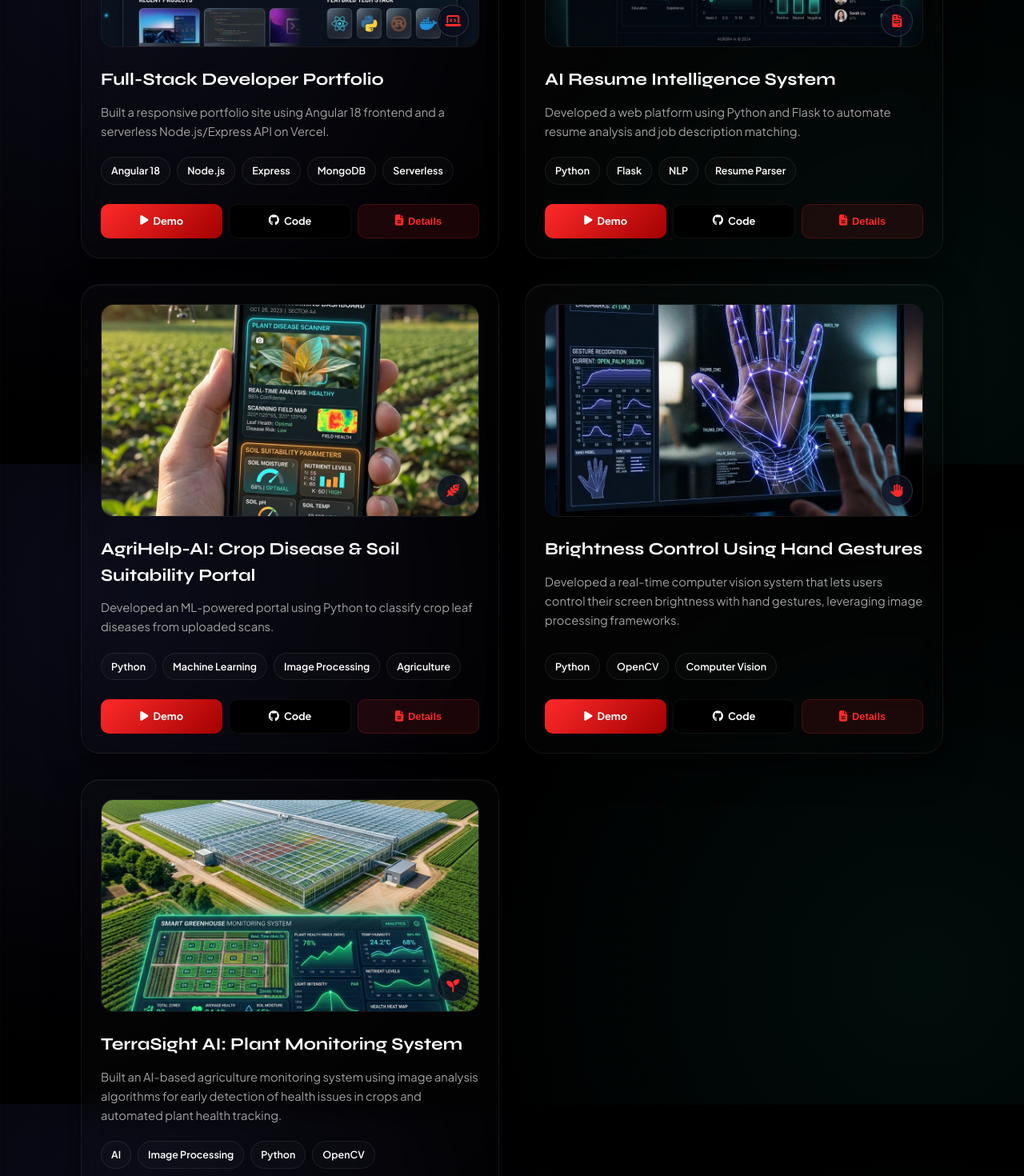
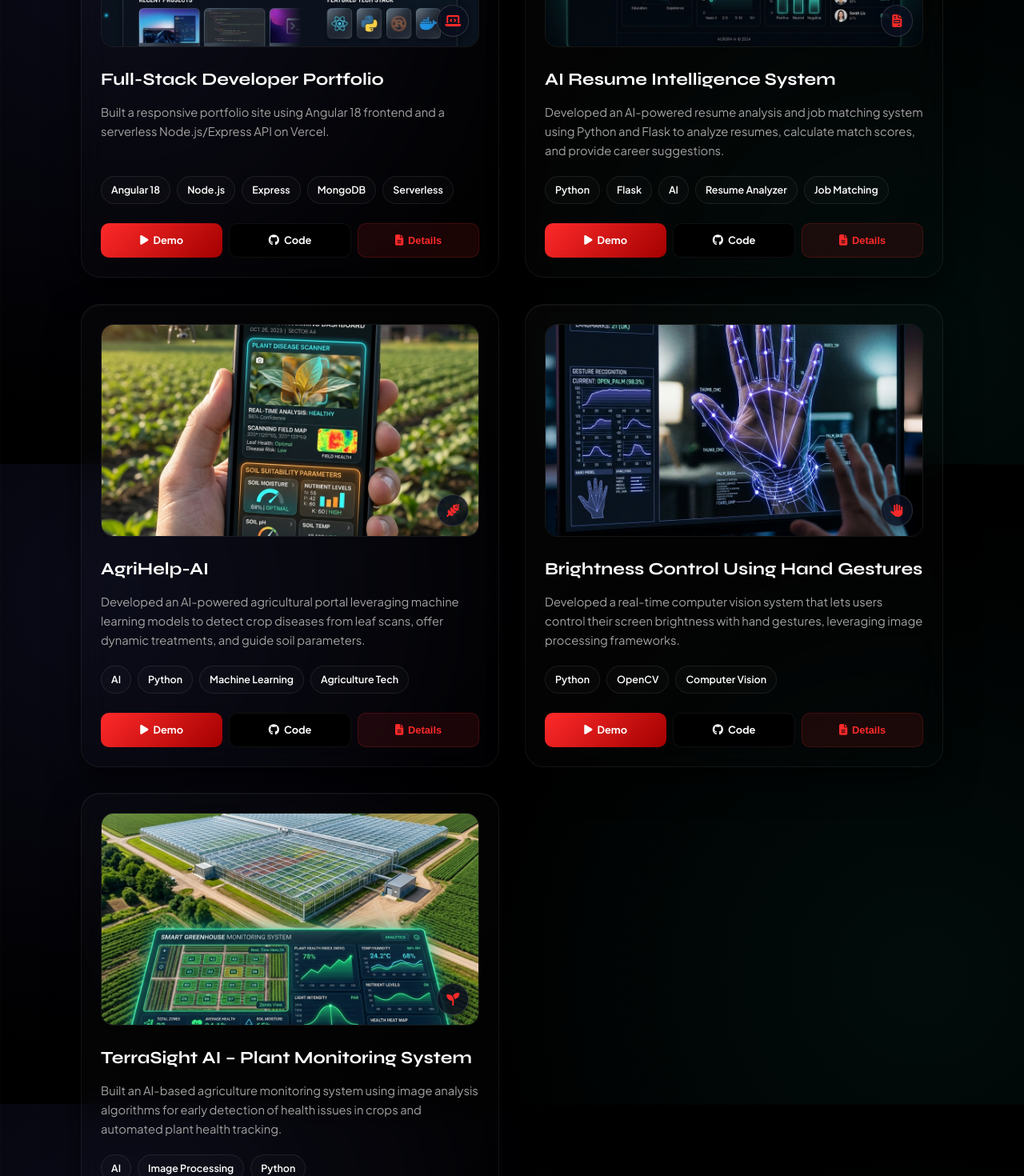
Before and after one commit to uTharun23/tharun-portfolio, an Angular app in the folder portfolio-v2/client/: page / in a window 1280 px wide. Shown: the part 3420-4890 px from the top of the page at 80% size. Built offline with nearby package versions, Linux system fonts and the light colour scheme.

Commit message:
Refine projects list to keep original descriptions, only adding the new portfolio project card

```diff
--- a/portfolio-v2/client/src/app/features/projects/projects.ts
+++ b/portfolio-v2/client/src/app/features/projects/projects.ts
@@ -27,18 +27,18 @@ export class Projects {
       id: 'resume-intel',
       title: 'AI Resume Intelligence System',
       iconClass: 'fa-solid fa-file-invoice',
-      description: 'Developed a web platform using Python and Flask to automate resume analysis and job description matching.',
-      tags: ['Python', 'Flask', 'NLP', 'Resume Parser'],
+      description: 'Developed an AI-powered resume analysis and job matching system using Python and Flask to analyze resumes, calculate match scores, and provide career suggestions.',
+      tags: ['Python', 'Flask', 'AI', 'Resume Analyzer', 'Job Matching'],
       demoUrl: 'https://ai-resume-intelligence-system-alpha.vercel.app/',
       githubUrl: 'https://github.com/uTharun23/Ai-resume-intelligence-system',
       imgUrl: 'images/projects/resume_intel.png'
     },
     {
       id: 'agrihelp-ai',
-      title: 'AgriHelp-AI: Crop Disease & Soil Suitability Portal',
+      title: 'AgriHelp-AI',
       iconClass: 'fa-solid fa-wheat-awn',
-      description: 'Developed an ML-powered portal using Python to classify crop leaf diseases from uploaded scans.',
-      tags: ['Python', 'Machine Learning', 'Image Processing', 'Agriculture'],
+      description: 'Developed an AI-powered agricultural portal leveraging machine learning models to detect crop diseases from leaf scans, offer dynamic treatments, and guide soil parameters.',
+      tags: ['AI', 'Python', 'Machine Learning', 'Agriculture Tech'],
       demoUrl: 'https://agri-help-ai.vercel.app/',
       githubUrl: 'https://github.com/uTharun23/AgriHelp-AI',
       imgUrl: 'images/projects/agrihelp_ai.png'
@@ -55,10 +55,10 @@ export class Projects {
     },
     {
       id: 'terrasight',
-      title: 'TerraSight AI: Plant Monitoring System',
+      title: 'TerraSight AI – Plant Monitoring System',
       iconClass: 'fa-solid fa-seedling',
       description: 'Built an AI-based agriculture monitoring system using image analysis algorithms for early detection of health issues in crops and automated plant health tracking.',
-      tags: ['AI', 'Image Processing', 'Python', 'OpenCV'],
+      tags: ['AI', 'Image Processing', 'Python'],
       demoUrl: 'https://terra-sight-ai-3zns.vercel.app/',
       githubUrl: 'https://github.com/uTharun23/terra-sight-ai',
       imgUrl: 'images/projects/terrasight.png'
@@ -93,13 +93,13 @@ export class Projects {
     },
     'resume-intel': {
       title: 'AI Resume Intelligence System',
-      category: 'AI & Backend Development',
-      description: 'An advanced applicant tracking and analysis suite designed to analyze candidate resumes against job descriptions. Powered by a Flask backend and Python parsing engines, it scans files, maps competencies, and returns matching scores.',
+      category: 'AI & Full-Stack Development',
+      description: 'An advanced, intelligent applicant tracking and analysis suite designed to bridge the gap between candidate qualifications and technical recruiters\' needs. Powered by a Flask backend and Python parsing engines, it scans files, maps competencies, and returns rich visual insights.',
       features: [
-        'Advanced semantic parsing for PDF and DOCX files',
-        'NLP-driven competency matching scores for tech stack listings',
+        'Advanced PDF/DOCX parsing and semantic layout mapping',
+        'NLP-driven competency matching scores for standard tech listings',
         'Visual feedback dashboard showing key missing concepts/skills',
-        'Automated recommendations for professional update categories'
+        'Automated suggestions for professional portfolio updates'
       ],
       architecture: `
         <div class="arch-diagram">
@@ -107,27 +107,27 @@ export class Projects {
           <div class="arch-arrow"><i class="fa-solid fa-arrow-down"></i> Uploader</div>
           <div class="arch-node server">Flask Core Engine (Python)</div>
           <div class="arch-arrow"><i class="fa-solid fa-arrows-left-right"></i> NLP Matching</div>
-          <div class="arch-node ai">AI Competency Mapper & Score</div>
+          <div class="arch-node ai">AI Competency Mapper & score</div>
         </div>
       `
     },
-    'agrihelp-ai': {
-      title: 'AgriHelp-AI: Crop Disease & Soil Suitability Portal',
-      category: 'Machine Learning & Precision Farming',
-      description: 'An ML-powered agricultural helper system built to assist farmers in real-time. It analyzes leaf images to identify pathogens, runs soil test suitability models, and integrates intelligent recommendation loops to provide precise treatment paths.',
+    'terrasight': {
+      title: 'TerraSight AI – Plant Monitoring',
+      category: 'Computer Vision & Agriculture',
+      description: 'An AI-powered agricultural health assistant designed for greenhouses and automated smart farms. Utilizing computer vision modules in Python, it analyzes crop leaf imagery to recognize early pathogens, measure hydration levels, and report overall stress indexes.',
       features: [
-        'Pathogen identifier using machine learning algorithms on crop images',
-        'Soil parameters analyzer with specialized suggestions',
-        'Dynamic fertilizer and treatment recommendation engine',
-        'Interactive portal to assist with query responses'
+        'Real-time visual capture analysis for stress indicators',
+        'Pre-trained computer vision classifications for leaf spotting, rot, and bugs',
+        'Detailed dashboard graphing hydration curves and health cycles',
+        'Automated recommendations for localized climate/soil adjustment'
       ],
       architecture: `
         <div class="arch-diagram">
-          <div class="arch-node client">Farmer Dashboard / Leaf Scan</div>
-          <div class="arch-arrow"><i class="fa-solid fa-arrow-down"></i> Image Upload</div>
-          <div class="arch-node server">AgriHelp ML Engine (Python)</div>
-          <div class="arch-arrow"><i class="fa-solid fa-arrows-left-right"></i> Model Inference</div>
-          <div class="arch-node ai">Soil & Pathogen Classification</div>
+          <div class="arch-node client">Smart Camera System</div>
+          <div class="arch-arrow"><i class="fa-solid fa-arrow-down"></i> Image Stream</div>
+          <div class="arch-node server">OpenCV / NumPy Processing</div>
+          <div class="arch-arrow"><i class="fa-solid fa-arrows-left-right"></i> Pattern Analysis</div>
+          <div class="arch-node ai">TerraSight AI Leaf Classifier</div>
         </div>
       `
     },
@@ -151,23 +151,23 @@ export class Projects {
         </div>
       `
     },
-    'terrasight': {
-      title: 'TerraSight AI: Plant Monitoring System',
-      category: 'Computer Vision & Agriculture',
-      description: 'An AI-powered agricultural health assistant designed for greenhouses and automated smart farms. Utilizing computer vision modules in Python, it analyzes crop leaf imagery to recognize early pathogens, measure hydration levels, and report overall stress indexes.',
+    'agrihelp-ai': {
+      title: 'AgriHelp-AI',
+      category: 'Artificial Intelligence & Precision Farming',
+      description: 'An AI-powered agricultural helper system built to assist farmers in real-time. It analyzes leaf images to identify pathogens, runs soil test suitability models, and integrates intelligent recommendation loops to provide precise treatment paths.',
       features: [
-        'Real-time visual capture analysis for stress indicators',
-        'Pre-trained computer vision classifications for leaf spotting, rot, and bugs',
-        'Detailed dashboard graphing hydration curves and health cycles',
-        'Automated recommendations for localized climate/soil adjustment'
+        'Pathogen identifier using machine learning algorithms on crop images',
+        'Soil parameters analyzer with specialized suggestions',
+        'Dynamic fertilizer and treatment recommendation engine',
+        'Interactive portal to assist with query responses'
       ],
       architecture: `
         <div class="arch-diagram">
-          <div class="arch-node client">Smart Camera System</div>
-          <div class="arch-arrow"><i class="fa-solid fa-arrow-down"></i> Image Stream</div>
-          <div class="arch-node server">OpenCV / NumPy Processing</div>
-          <div class="arch-arrow"><i class="fa-solid fa-arrows-left-right"></i> Pattern Analysis</div>
-          <div class="arch-node ai">TerraSight AI Leaf Classifier</div>
+          <div class="arch-node client">Farmer Dashboard / Leaf Scan</div>
+          <div class="arch-arrow"><i class="fa-solid fa-arrow-down"></i> Image Upload</div>
+          <div class="arch-node server">AgriHelp ML Engine (Python)</div>
+          <div class="arch-arrow"><i class="fa-solid fa-arrows-left-right"></i> Model Inference</div>
+          <div class="arch-node ai">Soil & Pathogen Classification</div>
         </div>
       `
     }
```
